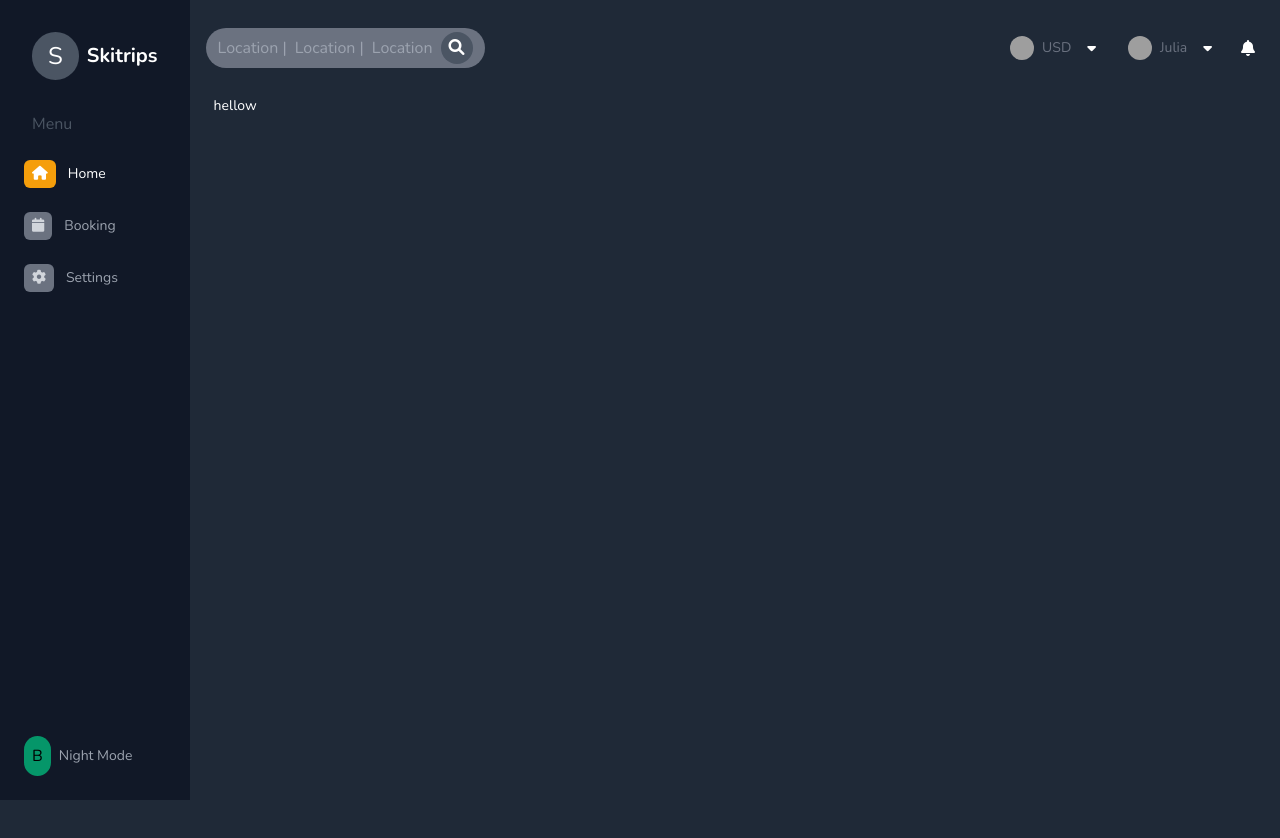
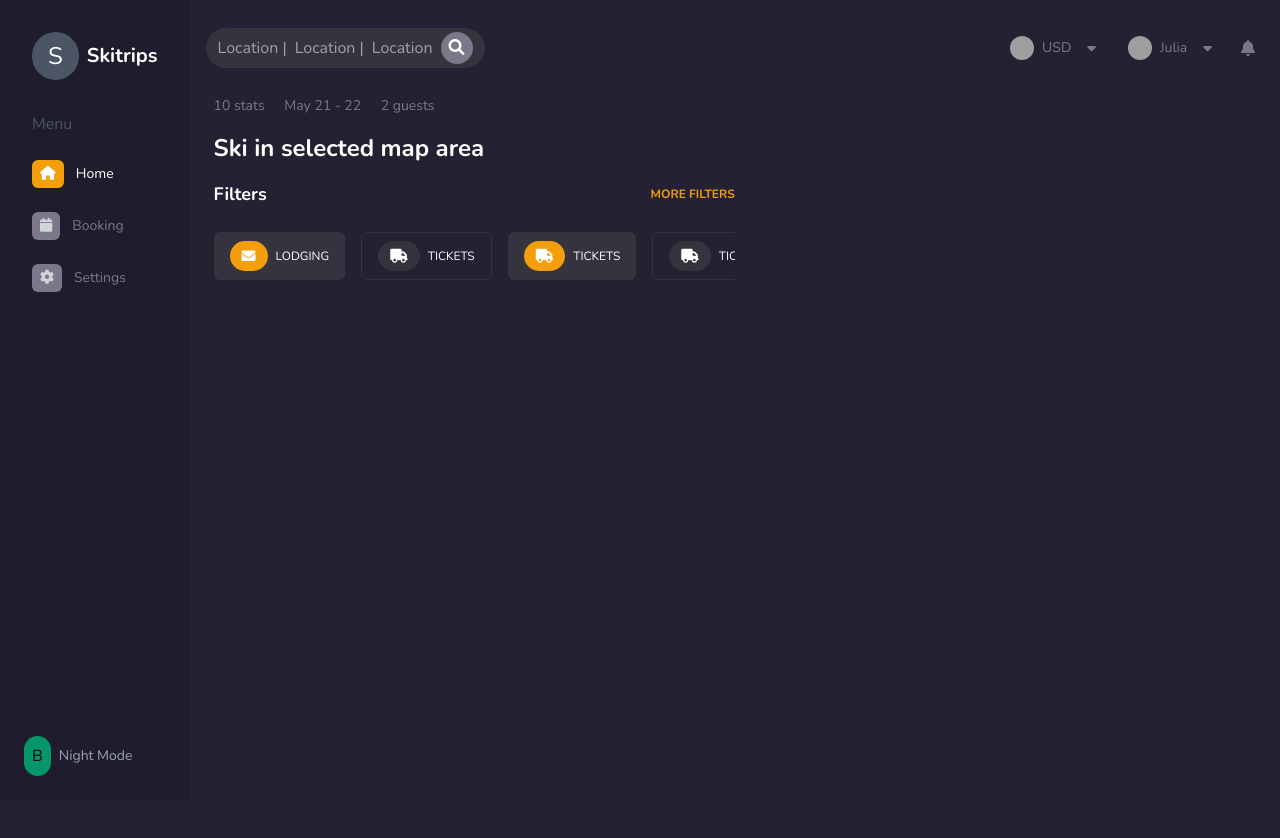
Before and after one commit to JoaquinGomez1/skiresort-maps, a React (Create React App) app: page / in a window 1280 px wide. Shown: the top 838 px of the page. Built offline with nearby package versions, Linux system fonts and the light colour scheme; grey boxes are pictures that could not be loaded.

Commit message:
Initial home page setup

```diff
--- a/src/App.tsx
+++ b/src/App.tsx
@@ -4,7 +4,7 @@ import Router from "./Router";
 function App() {
   useDarkMode();
   return (
-    <div className="dark:bg-gray-800">
+    <div className="dark:bg-primary w-full">
       <Router></Router>
     </div>
   );
--- a/src/components/Layout.tsx
+++ b/src/components/Layout.tsx
@@ -4,13 +4,14 @@ import { PropsWithChildren } from "react";
 import PageHeader from "./PageHeader";
 
 interface LayoutProps {}
+
 export default function Layout(props: PropsWithChildren<LayoutProps>) {
   return (
-    <div className="flex">
+    <div className="flex w-full">
       <Sidebar items={sidebarItems}></Sidebar>
-      <div className="flex flex-col overflow-hidden pt-4">
+      <div className="flex flex-col overflow-hidden pt-4 w-screen">
         <PageHeader />
-        <div className="w-screen h-screen">{props.children}</div>
+        <div className="page-full h-screen">{props.children}</div>
       </div>
     </div>
   );
--- a/src/components/Logo.tsx
+++ b/src/components/Logo.tsx
@@ -4,7 +4,9 @@ export default function Logo() {
       <div className=" px-4 py-2 rounded-full bg-gray-600 text-2xl text-white flex items-center">
         S
       </div>
-      <h1 className="text-xl font-bold dark:text-white">Skitrips</h1>
+      <h1 className="text-xl font-bold dark:text-white hidden md:block">
+        Skitrips
+      </h1>
     </div>
   );
 }
--- a/src/components/PageHeader.tsx
+++ b/src/components/PageHeader.tsx
@@ -3,13 +3,13 @@ import Pill from "./Pill";
 export default function PageHeader() {
   return (
     <div className="flex flex-grow justify-between items-center h-16 px-4">
-      <div className="flex px-3 py-1 bg-gray-500 text-gray-400 rounded-full">
+      <div className="flex px-3 py-1 bg-darker text-gray-400 rounded-full">
         <div className="flex items-center">
           <p className="mr-2">Location |</p>
           <p className="mr-2">Location |</p>
           <p className="mr-2">Location</p>
         </div>
-        <div className="bg-gray-600 p-1 text-white rounded-full px-2">
+        <div className="bg-light p-1 text-white rounded-full px-2">
           <i className="fas fa-search"></i>
         </div>
       </div>
@@ -22,8 +22,8 @@ export default function PageHeader() {
           name="Julia"
           imageUrl="https://randomuser.me/api/portraits/women/3.jpg"
         />
-        <div className="w-8 h-8 grid items-center justify-center dark:text-white mr-2  ">
-          <i className="fas fa-bell"></i>
+        <div className="w-8 h-8 grid items-center justify-center dark:text-white ml-2 ">
+          <i className="fas fa-bell text-light"></i>
         </div>
       </div>
     </div>
--- a/src/components/Pill.tsx
+++ b/src/components/Pill.tsx
@@ -12,9 +12,9 @@ export default function Pill({ imageUrl, name, action }: PillProps) {
     >
       <div className="flex space-x-2 items-center">
         <img className="rounded-full w-6 h-6" src={imageUrl} alt={name} />
-        <p className="text-gray-500">{name}</p>
+        <p className="text-light">{name}</p>
       </div>
-      <i className="fas fa-caret-down dark:text-white"></i>
+      <i className="fas fa-caret-down dark:text-light"></i>
     </div>
   );
 }
--- a/src/components/Sidebar.tsx
+++ b/src/components/Sidebar.tsx
@@ -10,21 +10,21 @@ export default function Sidebar({ items }: SideBarProps) {
   const location = useLocation();
 
   return (
-    <div className="sticky top-0 flex flex-col w-48 h-screen dark:bg-gray-900">
+    <div className="sticky top-0 flex flex-col w-24 md:w-48 h-screen dark:bg-secondary items-center md:items-start">
       <div className="px-6 pl-8 pr-8 pt-8">
         <Logo />
-        <p className="text-gray-600 mt-8">Menu</p>
+        <p className="text-gray-600 mt-8 hidden md:block">Menu</p>
       </div>
-      <div className="mt-4 flex-grow">
+      <div className="mt-4 flex-grow w-full">
         <div className="grid items-center space-y-2">
           {items.map((each) => {
             const isActive = location?.pathname === each.path;
             const activeClassName = "bg-yellow-500 text-white";
-            const defaultClassName = "bg-gray-500 text-gray-300";
+            const defaultClassName = "bg-light text-gray-300";
 
             return (
               <Link key={each.path} to={each.path}>
-                <div className="flex items-center space-x-3 hover:bg-gray-600 py-2 px-6">
+                <div className="flex items-center space-x-3 hover:bg-gray-600 py-2 px-8">
                   <div
                     className={`rounded-md text-sm px-2 py-1  ${
                       isActive ? activeClassName : defaultClassName
@@ -33,8 +33,8 @@ export default function Sidebar({ items }: SideBarProps) {
                     {each.icon}
                   </div>
                   <p
-                    className={`text-sm ${
-                      isActive ? "text-white" : "text-gray-400"
+                    className={`hidden md:block text-sm ${
+                      isActive ? "text-white" : "text-light"
                     }`}
                   >
                     {each.name}
--- /dev/null
+++ b/src/components/TripCard.tsx
@@ -0,0 +1,3 @@
+export default function TripCard() {
+  return <div></div>;
+}
--- a/src/index.css
+++ b/src/index.css
@@ -4,7 +4,29 @@
 @tailwind components;
 @tailwind utilities;
 
+@layer utilities {
+  @variants responsive {
+    /* Chrome, Safari and Opera */
+    .no-scrollbar::-webkit-scrollbar {
+      display: none;
+    }
+
+    .no-scrollbar {
+      -ms-overflow-style: none; /* IE and Edge */
+      scrollbar-width: none; /* Firefox */
+    }
+  }
+}
+
 html {
   font-family: "Nunito", sans-serif;
   box-sizing: border-box;
 }
+
+page-min {
+  width: calc(100vw - 6rem);
+}
+
+page-full {
+  width: calc(100vw - 12rem);
+}
--- a/src/pages/HomePage.tsx
+++ b/src/pages/HomePage.tsx
@@ -1,9 +1,84 @@
-import Layout from "../components/Layout";
+import Map from "../components/Map";
+
+const dataItems: ScrollableItem[] = [
+  {
+    iconClassName: "fas fa-envelope",
+    name: "Lodging",
+    isActive: true,
+  },
+  {
+    iconClassName: "fas fa-truck",
+    name: "Tickets",
+    isActive: false,
+  },
+  {
+    iconClassName: "fas fa-truck",
+    name: "Tickets",
+    isActive: true,
+  },
+  {
+    iconClassName: "fas fa-truck",
+    name: "Tickets",
+    isActive: false,
+  },
+];
 
 export default function Home() {
   return (
-    <div className=" dark:text-white px-6 py-4 text-sm">
-      <h1>hellow</h1>
+    <div className=" dark:text-white px-6 py-4 text-sm w-full h-full">
+      <div className="md:flex w-full h-full">
+        <div className="md:w-1/2 h-full">
+          <div>
+            <p className="text-light">
+              10 stats <span className="mx-4">May 21 - 22</span> 2 guests
+            </p>
+            <h2 className="text-2xl font-bold my-4">
+              Ski in selected map area
+            </h2>
+          </div>
+          <div className="my-2 flex justify-between items-center">
+            <p className="text-lg font-bold">Filters</p>
+            <p className="text-xs font-bold uppercase text-accent ">
+              More Filters
+            </p>
+          </div>
+          <div className="my-6">
+            <ScrollableList items={dataItems} />
+          </div>
+        </div>
+        <div className="md:w-1/2">
+          <Map />
+        </div>
+      </div>
     </div>
   );
 }
+
+interface ScrollableItem {
+  iconClassName: string;
+  name: string;
+  isActive: boolean;
+}
+
+function ScrollableList({ items }: { items: ScrollableItem[] }) {
+  return (
+    <div className="flex space-x-4 overflow-x-scroll w-full bg-scroll no-scrollbar">
+      {items.map((each) => (
+        <div
+          className={`p-2 px-4 flex items-center cursor-pointer select-none ${
+            each.isActive ? "bg-darker" : "border-darker border"
+          } rounded-md space-x-2 `}
+        >
+          <div
+            className={`${
+              each.isActive ? "bg-accent" : "bg-darker"
+            } rounded-full px-3 py-2 flex items-center justify-center`}
+          >
+            <i className={`${each.iconClassName} text-white`} />
+          </div>
+          <p className="uppercase text-xs">{each.name}</p>
+        </div>
+      ))}
+    </div>
+  );
+}
--- a/tailwind.config.js
+++ b/tailwind.config.js
@@ -4,8 +4,14 @@ module.exports = {
   purge: [],
   darkMode: "class", // or 'media' or 'class'
   theme: {
-
-    extend: {  ...defaultTheme },
+    colors: {
+      light: "#7D7889",
+      primary: "#242132",
+      secondary: "#1F1C2D",
+      accent: "#F59E0B",
+      darker: "#35333E",
+    },
+    extend: { ...defaultTheme },
   },
   variants: {
     extend: {},
```
